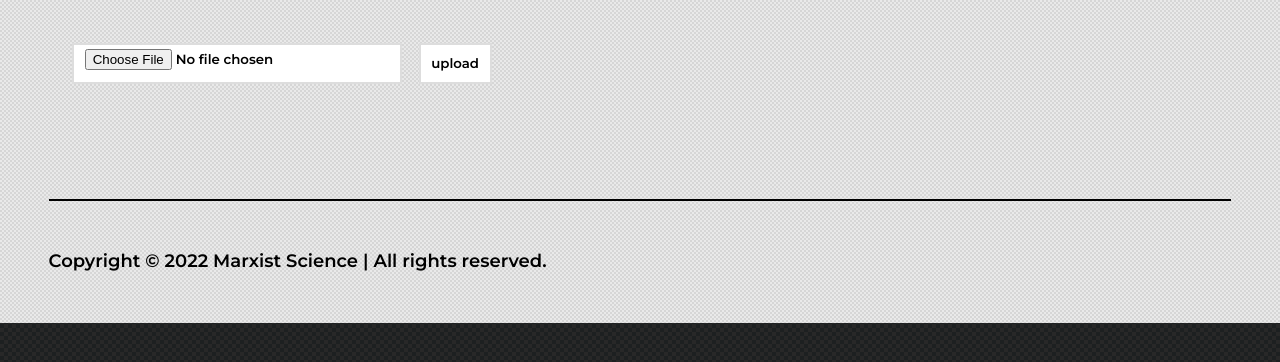
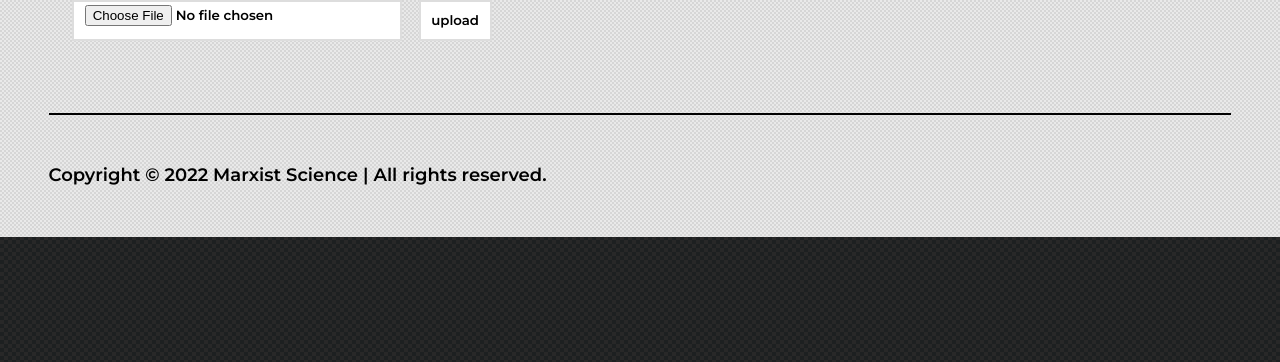
Before and after one commit to theamazingwaffle/marxist-science, a PHP site: page /edit-mockup.html in a window 1280 px wide. Shown: the part 72-434 px from the top of the page. Run offline with PHP 8.4, Linux system fonts and the light colour scheme.

Commit message:
A little style-up.

```diff
--- a/public/css/styles.css
+++ b/public/css/styles.css
@@ -40,17 +40,22 @@ span.highlight {
   background-clip: text, border-box;
   background: linear-gradient(0deg, var(--cyan) 0%, var(--cyan) 60%, rgba(0, 0, 0, 0) 60%); }
 
-input {
+textarea {
+  min-height: 350px; }
+
+input, textarea {
   font-family: Montserrat;
   font-weight: 600;
   padding: 0.25em 0.8em;
   background: #fff;
   border: 2px solid var(--input-border);
   border-radius: 0; }
-  input:not(textarea) {
+  input:not(textarea), textarea:not(textarea) {
     line-height: 1;
     height: 2.25rem; }
-  input:focus {
+  input[type="submit"], textarea[type="submit"] {
+    cursor: pointer; }
+  input:focus, textarea:focus {
     border-color: var(--cyan);
     border-radius: 0;
     outline: none; }
@@ -116,6 +121,25 @@ body {
     padding: 2.7rem 0;
     border-top: 2px solid #000;
     color: #000; }
+  body section.write-article {
+    margin-bottom: 0;
+    padding-bottom: 0; }
+    body section.write-article form#article-writer {
+      display: flex;
+      flex-flow: column;
+      align-items: flex-start; }
+      body section.write-article form#article-writer input, body section.write-article form#article-writer textarea {
+        margin-bottom: .6rem; }
+      body section.write-article form#article-writer textarea {
+        font-family: monospace;
+        overflow: scroll;
+        resize: vertical;
+        max-width: 100%;
+        width: 100%; }
+  body section.upload {
+    margin-top: 0;
+    padding-top: 0;
+    padding-bottom: 0; }
     body section.upload ul#upload-files {
       list-style-type: none; }
       body section.upload ul#upload-files li {
@@ -143,7 +167,5 @@ body {
         align-items: center; }
         body section.upload form#upload-form div.input-group input:not(:last-child) {
           margin-right: 0.9rem; }
-      body section.upload form#upload-form div.input-group input[type="submit"] {
-        cursor: pointer; }
 
 /*# sourceMappingURL=styles.css.map */
--- a/public/css/styles.scss
+++ b/public/css/styles.scss
@@ -53,7 +53,11 @@ span.highlight {
   background: linear-gradient(0deg, var(--cyan) 0%, var(--cyan) 60%, rgba(0,0,0,0) 60%);
 }
 
-input {
+textarea {
+  min-height: 350px;
+}
+
+input, textarea {
   font-family: Montserrat;
   font-weight: 600;
   padding: 0.25em 0.8em;
@@ -64,6 +68,10 @@ input {
   &:not(textarea) {
     line-height: 1;
     height: 2.25rem;
+  }
+
+  &[type="submit"] {
+    cursor: pointer;
   }
 
   &:focus {
@@ -163,7 +171,34 @@ body {
     color: #000;
   }
 
+  section.write-article {
+    margin-bottom: 0;
+    padding-bottom: 0;
+
+    form#article-writer {
+      display: flex;
+      flex-flow: column;
+      align-items: flex-start;
+
+      input, textarea {
+        margin-bottom: .6rem;
+      }
+
+      textarea {
+        font-family: monospace;
+        overflow: scroll;
+        resize: vertical;
+        max-width: 100%;
+        width: 100%;
+      }
+    }
+  }
+
   section.upload {
+    margin-top: 0;
+    padding-top: 0;
+    padding-bottom: 0;
+
     ul#upload-files {
       list-style-type: none;
       li {
@@ -201,10 +236,6 @@ body {
         input:not(:last-child) {
           margin-right: 0.9rem;
         }
-
-        input[type="submit"] {
-          cursor: pointer;
-        }
       }
     }
   }
```
Also changed, not shown: 1 other file. Lines whose indentation alone changed are shown as unchanged.
